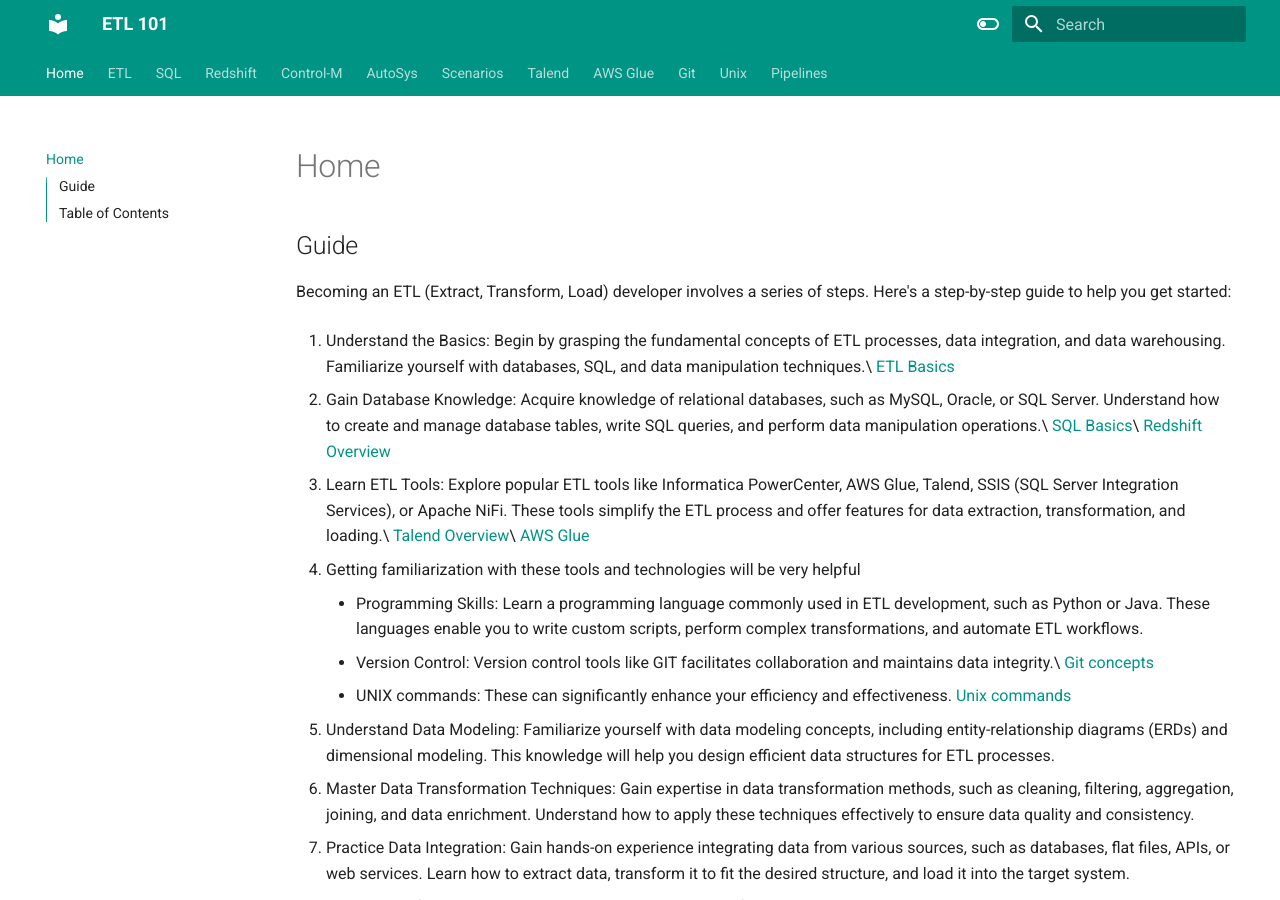
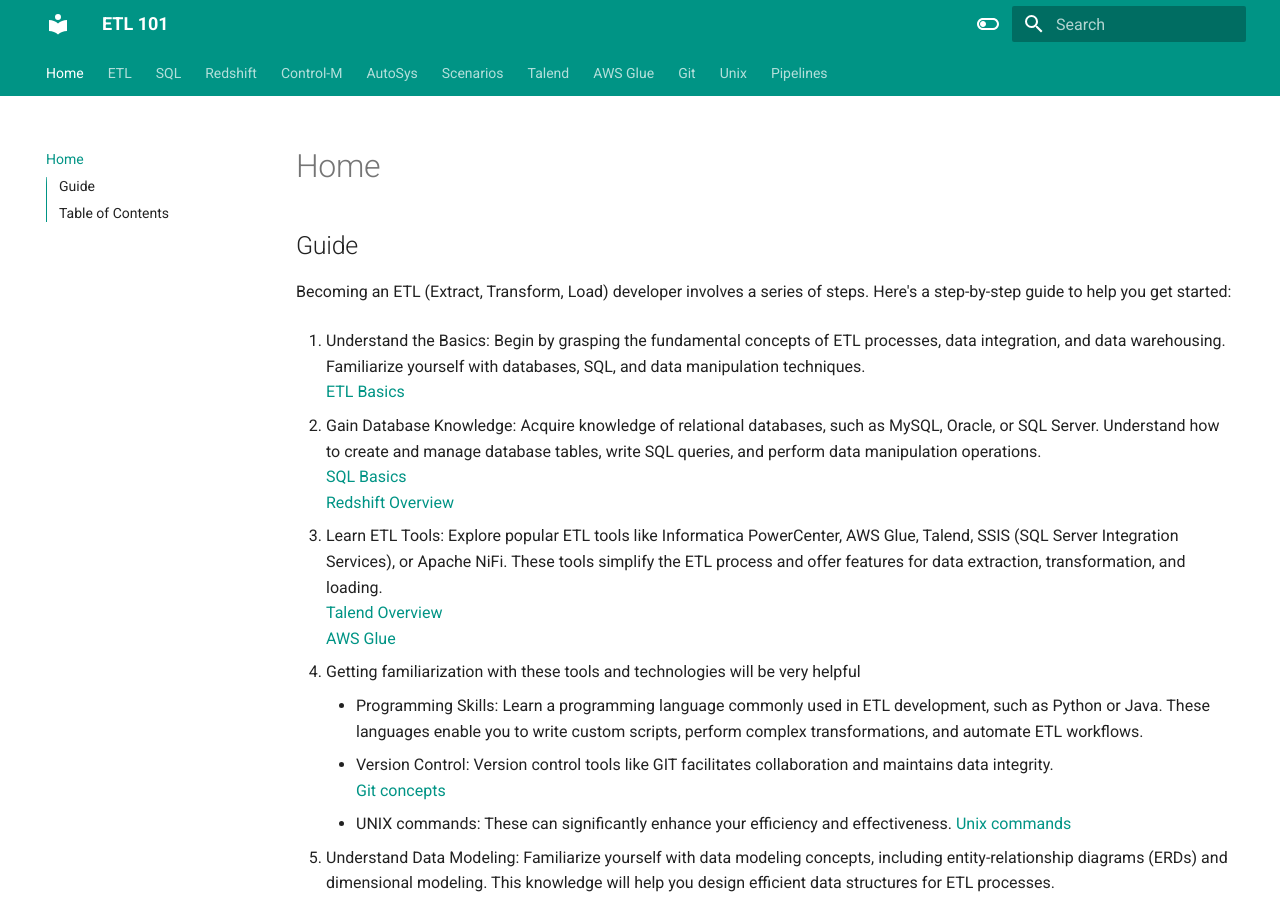
Before and after one commit to adhikari18/learn-etl, an MkDocs documentation site: the page built from docs/index.md, in a window 1280 px wide and 900 px high. Built offline with MkDocs 1.6.1 and Material for MkDocs 9.7.7, drawn with Linux system fonts in a browser that asks for light colours.

Commit message:
insert line break

```diff
--- a/docs/index.md
+++ b/docs/index.md
@@ -2,22 +2,28 @@
 ## Guide
 Becoming an ETL (Extract, Transform, Load) developer involves a series of steps. Here's a step-by-step guide to help you get started:
 
-1. Understand the Basics: Begin by grasping the fundamental concepts of ETL processes, data integration, and data warehousing. Familiarize yourself with databases, SQL, and data manipulation techniques.\
+1. Understand the Basics: Begin by grasping the fundamental concepts of ETL processes, data integration, and data warehousing. Familiarize yourself with databases, SQL, and data manipulation techniques.
+ <br />
  [ETL Basics](oltp-vs-olap.md)
 
 
-2. Gain Database Knowledge: Acquire knowledge of relational databases, such as MySQL, Oracle, or SQL Server. Understand how to create and manage database tables, write SQL queries, and perform data manipulation operations.\
- [SQL Basics](sql.md)\
+2. Gain Database Knowledge: Acquire knowledge of relational databases, such as MySQL, Oracle, or SQL Server. Understand how to create and manage database tables, write SQL queries, and perform data manipulation operations.
+ <br />
+ [SQL Basics](sql.md)
+ <br />
  [Redshift Overview](redshift.md)
 
-3. Learn ETL Tools: Explore popular ETL tools like Informatica PowerCenter, AWS Glue, Talend, SSIS (SQL Server Integration Services), or Apache NiFi. These tools simplify the ETL process and offer features for data extraction, transformation, and loading.\
- [Talend Overview](talend.md)\
+3. Learn ETL Tools: Explore popular ETL tools like Informatica PowerCenter, AWS Glue, Talend, SSIS (SQL Server Integration Services), or Apache NiFi. These tools simplify the ETL process and offer features for data extraction, transformation, and loading.
+ <br />
+ [Talend Overview](talend.md)
+ <br />
  [AWS Glue](aws-glue.md)
 
 4. Getting familiarization with these tools and technologies will be very helpful
 	- Programming Skills: Learn a programming language commonly used in ETL development, such as Python or Java.
 	These languages enable you to write custom scripts, perform complex transformations, and automate ETL workflows.
-	- Version Control: Version control tools like GIT facilitates collaboration and maintains data integrity.\
+	- Version Control: Version control tools like GIT facilitates collaboration and maintains data integrity.
+	<br />
 	 [Git concepts](git.md)
 	- UNIX commands: These can significantly enhance your efficiency and effectiveness. [Unix commands](unix-commands.md)
 
```
